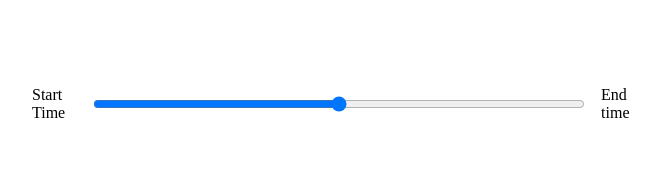
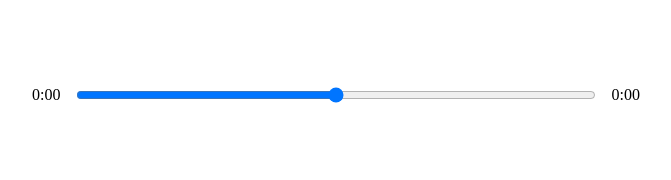
Before and after one commit to otfigo87/music-player, a React (Create React App) app: page / in a window 1280 px wide. Shown: the part 410-590 px from the top of the page, without its empty margins (304-975 px from the left). Built offline with nearby package versions, Linux system fonts and the light colour scheme.

Commit message:
update time

```diff
--- a/src/components/Player.js
+++ b/src/components/Player.js
@@ -1,4 +1,4 @@
-import React, { useRef } from 'react';
+import React, { useRef, useState } from 'react';
 import { FontAwesomeIcon } from '@fortawesome/react-fontawesome';
 import { faPlay, faAngleLeft, faAngleRight } from '@fortawesome/free-solid-svg-icons';
 
@@ -14,22 +14,39 @@ const Player = ( { currentSong, isPlaying, setIsPlaying }) => {
             audioRef.current.play();
             setIsPlaying(!isPlaying);
         }
+    };
+    //state
+    const [songInfo, setSongInfo] = useState({
+        currentTime: null,
+        duration: null,
+    });
 
+    const timeUpdateHandler = (e) => {
+        const current = e.target.currentTime;
+        const duration = e.target.duration
+        setSongInfo({...songInfo, currentTime: current, duration: duration});
+    };
+
+    const getTime = (time) => {
+        return(
+            Math.floor(time / 60) + ":" + ("0" + Math.floor(time % 60)).slice(-2)
+        );
     }
+
 
     return(
         <div className="player">
             <div className="time-control">
-                <p>Start Time</p>
+                <p>{getTime(songInfo.currentTime)}</p>
                 <input type="range"/>
-                <p>End time</p>
+                <p>{getTime(songInfo.duration)}</p>
             </div>
             <div className="play-control">
                 <FontAwesomeIcon className="skip-back" size="2x" icon={faAngleLeft} />
                 <FontAwesomeIcon onClick={playSongHandler} className="play" size="2x" icon={faPlay} />
                 <FontAwesomeIcon className="skip-forward" size="2x" icon={faAngleRight} />
             </div>
-            <audio ref={audioRef} src={currentSong.audio}></audio>
+            <audio onTimeUpdate={timeUpdateHandler} onLoadedMetadata={timeUpdateHandler} ref={audioRef} src={currentSong.audio}></audio>
         </div>
     )
 }
```
